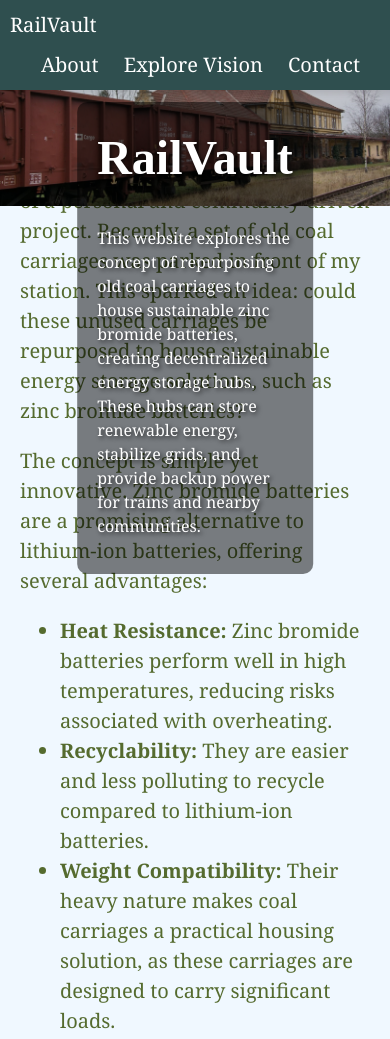
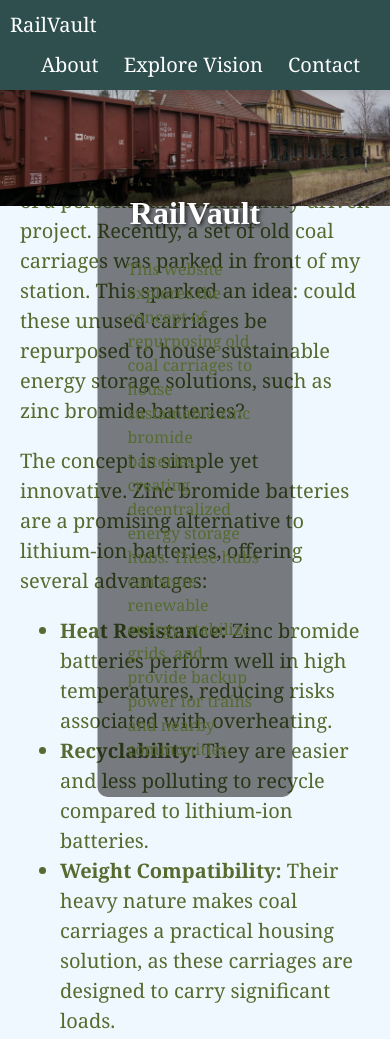
Before and after one commit to jam2ja/RailVault, a plain HTML site: page index.html in a window 390 px wide. Shown: the top 1039 px of the page. Drawn offline with Linux system fonts and the light colour scheme.

Commit message:
Update index.html
add text-overlay media version

```diff
--- a/index.html
+++ b/index.html
@@ -115,6 +115,23 @@
             .logo {
                 margin-bottom: 10px; /* 增加 LOGO 與導航的間距 */
             }
+             .text-overlay {
+                top: 20%; /* 調整文字區塊的位置更靠近圖片上方 */
+                transform: translate(-50%, 0); /* 移除垂直置中 */
+            }
+
+            .text-overlay h1 {
+                font-size: 2rem; /* 手機版的標題字體大小 */
+                margin-bottom: 0; /* 移除底部間距，避免影響布局 */
+            }
+
+            .text-overlay p {
+                position: static; /* 恢復段落為正常流定位 */
+                margin-top: 20px; /* 添加與圖片的間距 */
+                color: #556B2F; /* 段落顏色與背景形成對比 */
+                text-shadow: none; /* 手機段落不需要陰影 */
+                padding: 0 10px; /* 添加左右間距確保可讀性 */
+            }
             body {
                 padding-top: 500px;
                 padding: 20px;
```
